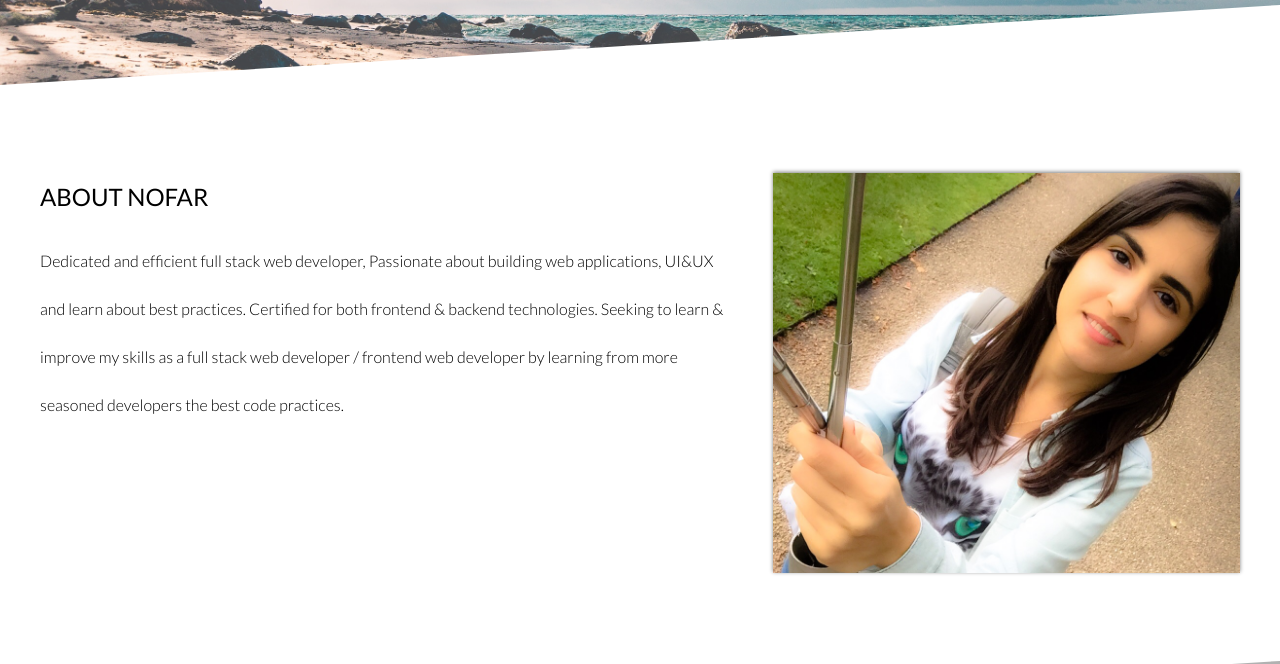
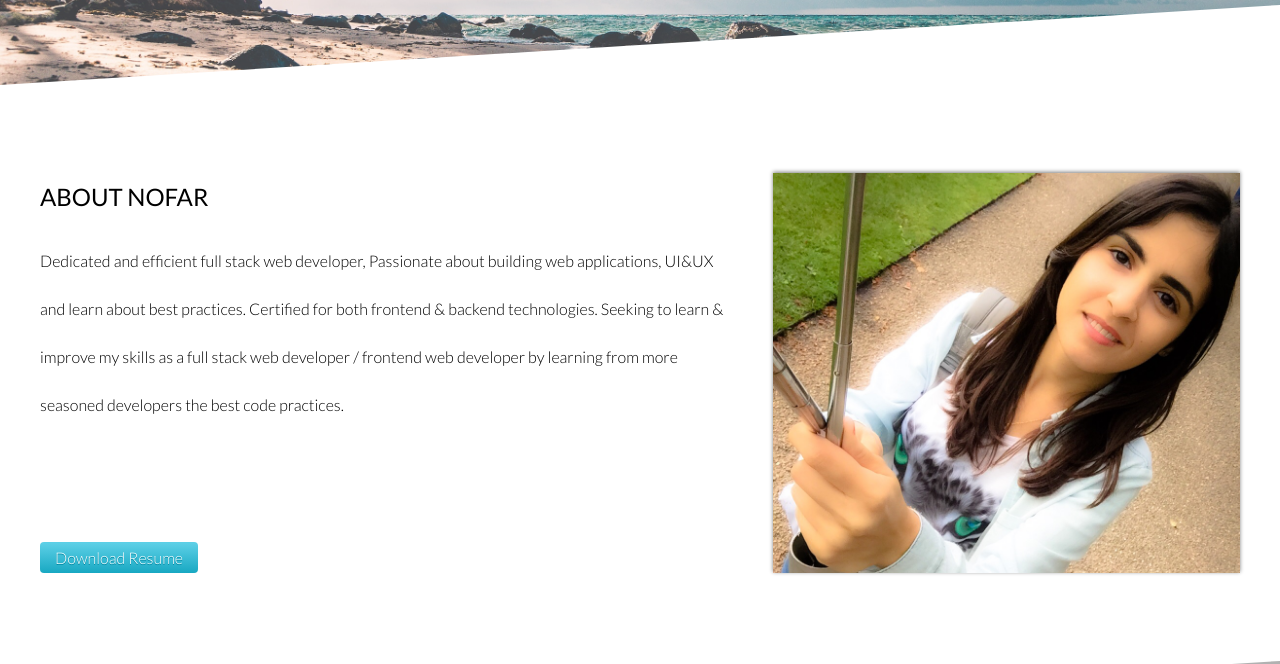
Before and after one commit to NofarPeled/Nofar-Peled-Portfolio, a React (Create React App) app: page / in a window 1280 px wide. Shown: the part 4780-5444 px from the top of the page. Built offline with nearby package versions, Linux system fonts and the light colour scheme; grey boxes are pictures that could not be loaded.

Commit message:
added download link, changes design of footer + header + about

```diff
--- a/src/components/About.js
+++ b/src/components/About.js
@@ -23,6 +23,12 @@ const About = props => {
                     <p className = 'about-description'>
                         { about.description }
                     </p>
+                    <a
+                        href = {require('../assets/files/Nofar Peled - Developer.docx')}
+                        className = 'download-link'
+                    >
+                        Download Resume
+                    </a>
                 </div>
                 <img
                     src = { require(`../assets/images/me/${about.imgUrl}.png`)}
--- a/src/styles/components/_about.scss
+++ b/src/styles/components/_about.scss
@@ -2,6 +2,7 @@
     .about-container-div  {
         padding: 40px;
         display: flex;
+        position: relative;
         .about-details {
             margin-right: 2rem;
             width: 60%;
@@ -19,7 +20,20 @@
             max-height: 50vh;
         }
 
-        @media (max-width:670px) {
+        .download-link {
+            margin-top: 1.5rem;
+            display: inline-block;
+            @include btn-style;
+        }
+
+        @media (min-width: 850px) {
+            .download-link {
+                position: absolute;
+                bottom: 40px;
+                left: 40px;
+            }
+        }
+        @media (max-width:850px) {
             flex-direction: column;
             .about-details {
                 margin-right: 0;
--- a/src/styles/components/_footer.scss
+++ b/src/styles/components/_footer.scss
@@ -12,6 +12,7 @@
     .footer-credits {
         margin: 0;
     }
+
     .links-list {
         display: flex;
 
@@ -32,8 +33,12 @@
         flex-direction: column;
         justify-content: center;
 
-        .link-list {
-            margin-top: 1rem;
+        .links-list {
+            margin: 0.5rem 0;
+        }
+
+        .footer-credits {
+            margin-top: 0.5rem;
         }
     }
 }
--- a/src/styles/components/_header.scss
+++ b/src/styles/components/_header.scss
@@ -20,6 +20,10 @@
         .name {
             font-size: 2.5rem;
             text-transform: uppercase;
+
+            @media (max-width: 470px){
+                font-size: 2rem;
+            }
         }
 
         .header-logo {
```
Also changed, not shown: 2 other files (tests, documents, lock files or other folders).
